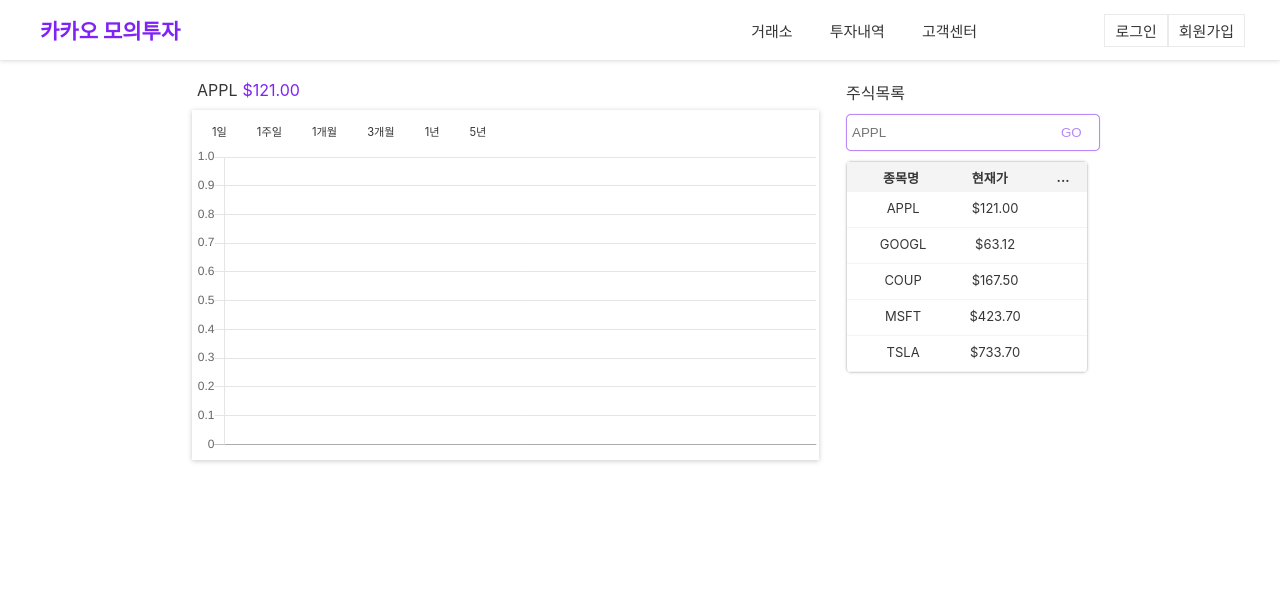
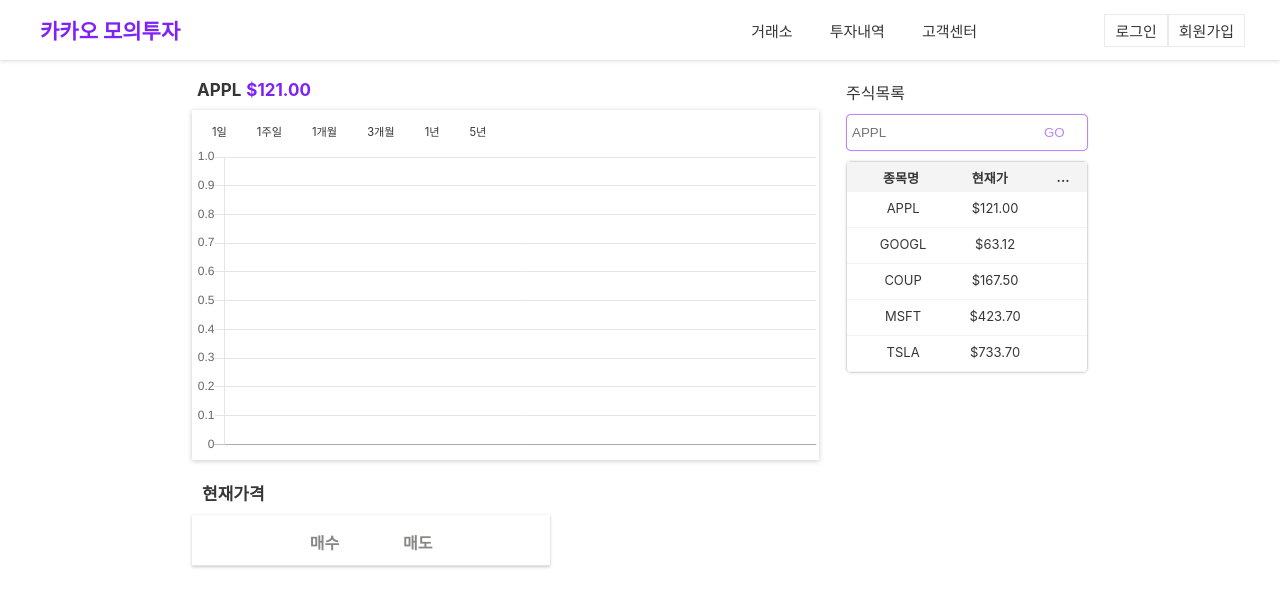
Before and after one commit to imnotmoon/react-imnotstocks, a React (Create React App) app in the folder imnotstock/: page / in a window 1280 px wide. Shown: the top 606 px of the page. Built offline with nearby package versions, Linux system fonts and the light colour scheme.

Commit message:
buy&sel component

```diff
--- a/imnotstock/package.json
+++ b/imnotstock/package.json
@@ -10,6 +10,7 @@
     "babel-loader": "^8.1.0",
     "react": "^17.0.2",
     "react-dom": "^17.0.2",
+    "react-router-dom": "^5.2.0",
     "react-scripts": "4.0.3",
     "web-vitals": "^1.1.1"
   },
--- a/imnotstock/src/components/App.css
+++ b/imnotstock/src/components/App.css
@@ -13,7 +13,8 @@
 }
 
 .content-down {
-
+  width: 100%;
+  height: 500px;
 }
 
 .content__chart {
@@ -23,3 +24,19 @@
 .content__list {
   width: 27%;
 }
+
+.content__trade {
+  width: 40%;
+}
+
+.content__news {
+  width: 30%;
+}
+
+.content__talk {
+  width: 27%;
+}
+
+.tab__buy p {
+  text-decoration: none;
+}
--- a/imnotstock/src/components/App.js
+++ b/imnotstock/src/components/App.js
@@ -2,6 +2,7 @@ import './App.css';
 import Navbar from './NavBar/NavBar'
 import Chart from './Chart/Chart'
 import List from './List/List'
+import Trade from './Trade/Trade'
 import React, { useState, createContext } from 'react'
 
 
@@ -26,6 +27,9 @@ function App() {
             </div>
           </div>
           <div className="content-down">
+            <div className="content__trade">
+              <Trade />
+            </div>
           </div>
         </div>
       </div>
--- a/imnotstock/src/components/Chart/Chart.css
+++ b/imnotstock/src/components/Chart/Chart.css
@@ -13,6 +13,8 @@
 
 .chart__title p {
     padding-left: 5px;
+    font-weight: 700;
+    font-size: 17px;
 }
 
 .chart__chart {
--- a/imnotstock/src/components/List/List.css
+++ b/imnotstock/src/components/List/List.css
@@ -14,7 +14,7 @@
 }
 
 .list__searchbox input {
-    width: 100%;
+    width: 95%;
     height: 15px;
     padding: 10px 5px 10px 5px;
     border: 1px solid #b889f7;
@@ -25,7 +25,7 @@
 
 button {
     display: inline;
-    margin-left: -45px;
+    margin-left: -50px;;
     border: none;
     background-color: white;
     color: #b889f7;
--- /dev/null
+++ b/imnotstock/src/components/Trade/Trade.css
@@ -0,0 +1,125 @@
+.trade {
+    width: 100%;
+    font-weight: 400;
+    color: #363636;
+}
+
+.trade__title {
+    padding-top: 20px;
+    padding-bottom: 10px;
+    padding-left: 10px;
+    font-weight: 700;
+
+}
+
+.trade__title p {
+    font-size: 17px;
+}
+
+.trade__trade {
+    box-shadow: 0px 1px 3px #c9c9c9;
+    display: block;
+    /* height: 230px; */
+}
+
+.trade__tab {
+    display: flex;
+    justify-content: space-evenly;
+    height: 35px;
+    padding-top: 15px;
+    align-items: center;
+    border-bottom: 1px solid #e4e3e3;
+    padding-left: 20%;
+    padding-right: 20%;
+}
+
+.tab__tab:hover {
+    border-bottom: 3px solid #7e22f5;
+}
+
+.tab__tab {
+    height: 100%;
+    width: 30%;
+    text-align: center;
+}
+
+a {
+    display: block;
+    height: 100%;
+    text-decoration: none;
+    color: #888585;
+    font-weight: 700;
+}
+
+a:hover {
+    color: #7e22f5;
+}
+
+.buy__content {
+    padding-top: 7%;
+    padding-left: 7%;
+    height: 250px;
+}
+
+.buy__content p {
+    padding-bottom: 10px;
+    font-size: 14px;
+    font-weight: 500;
+}
+
+.buy__content input {
+    height: 30px;
+    width: 70%;
+    margin-left: 20px;
+    margin-bottom: 10px;
+    border: 1px solid #e4e3e3;
+}
+
+.buy__content div {
+    margin-top: 20px;
+    margin-left: 15%;
+    text-align: center;
+    padding-top: 10px;
+    width: 60%;
+    background-color: #7e22f5;
+    color: white;
+    height: 30px;
+    align-items: center;
+    border-radius: 5px;
+}
+
+
+/* SELL */
+
+.sell__content {
+    padding-top: 7%;
+    padding-left: 7%;
+    height: 250px;
+}
+
+.sell__content p {
+    padding-bottom: 10px;
+    font-size: 14px;
+    font-weight: 500;
+}
+
+.sell__content input {
+    height: 30px;
+    width: 70%;
+    margin-left: 20px;
+    margin-bottom: 10px;
+    border: 1px solid #e4e3e3;
+}
+
+.sell__content div {
+    margin-top: 20px;
+    margin-left: 15%;
+    text-align: center;
+    padding-top: 10px;
+    width: 60%;
+    background-color: #7e22f5;
+    color: white;
+    height: 30px;
+    align-items: center;
+    border-radius: 5px;
+}
--- /dev/null
+++ b/imnotstock/src/components/Trade/Trade.js
@@ -0,0 +1,47 @@
+import './Trade.css'
+import React from 'react'
+import { Switch, Route, Link, BrowserRouter as Router } from 'react-router-dom'
+
+function Trade() {
+    return (
+        <div className="trade">
+            <div className="trade__title">
+                {/* <img src="" alt=""> */}
+                <p>현재가격</p>
+            </div>
+            <div className="trade__trade">
+                <Router>
+                    <div className="trade__tab">
+                        <div className="tab__buy tab__tab">
+                            <Link to="/buy">매수</Link>
+                        </div>
+                        <div className="tab__sell tab__tab">
+                            <Link to="/sell">매도</Link>
+                        </div>
+                    </div>
+                    <Switch>
+                        <Route path="/buy">
+                            <div className="buy__content">
+                                <p>주문가능</p>
+                                <input type="text"></input>
+                                <p>주문금액</p>
+                                <input type="text"></input>
+                                <div className="buyButton">매수하기</div>
+                            </div>
+                        </Route>
+                        <Route path="/sell">
+                            <div className="sell__content">
+                                <p>매도수량</p>
+                                <input type="text"></input>
+                                <div className="sellButton">매도하기</div>
+                            </div>
+                        </Route>
+                    </Switch>
+                </Router>
+            </div>
+
+        </div>
+    )
+}
+
+export default Trade
```
Also changed, not shown: 1 other file (tests, documents, lock files or other folders).
